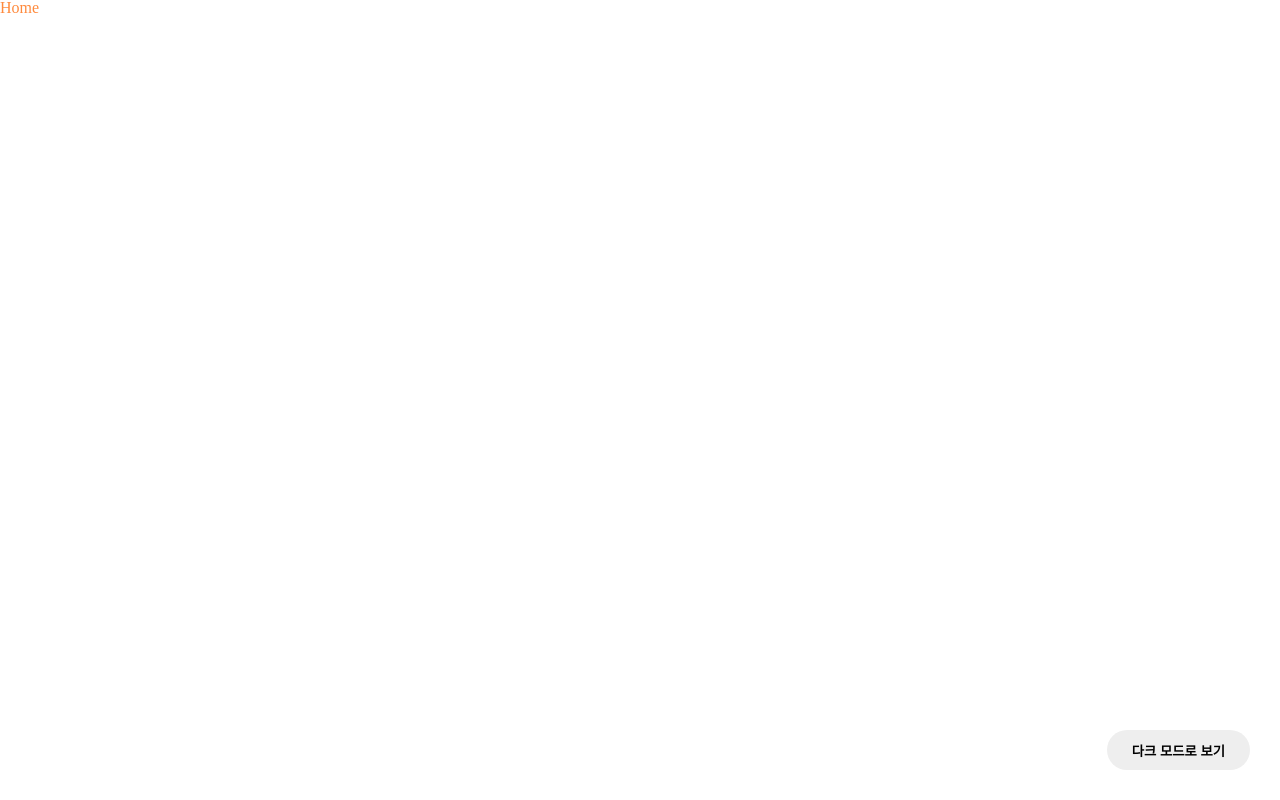
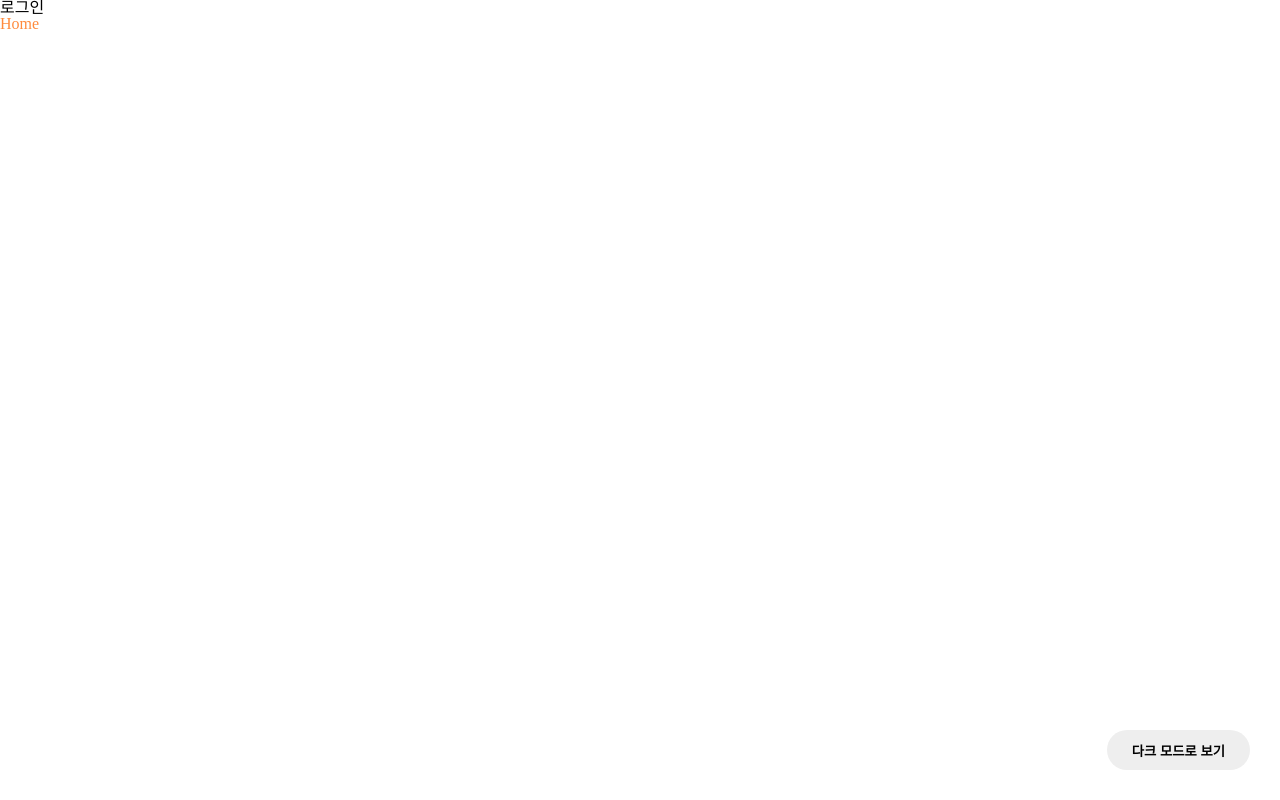
Before and after one commit to Jetty2020/react-presentation, a React (Create React App) app: page / in a window 1280 px wide. Built offline with nearby package versions, Linux system fonts and the light colour scheme.

Commit message:
:alembic: Redux toolkit store에서 값 가져오기

```diff
--- a/src/pages/Home.jsx
+++ b/src/pages/Home.jsx
@@ -1,11 +1,16 @@
 import styled from '@emotion/styled';
 import React from 'react';
+import { useSelector } from 'react-redux';
+import { Link } from 'react-router-dom';
 import PageTitle from '../components/common/PageTitle';
 
 function Home() {
+  const data = useSelector((state) => state.user);
+  console.log('home', data);
   return (
     <div>
       <PageTitle title="Home" />
+      <Link to="/login">로그인</Link>
       <Text>Home</Text>
     </div>
   );
```
